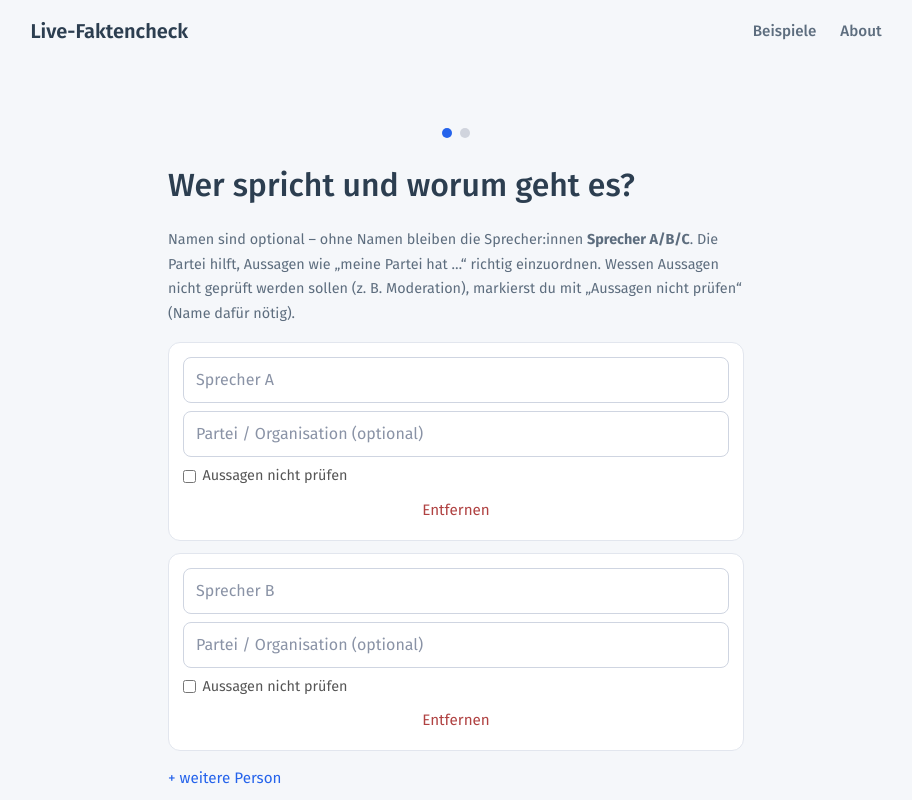
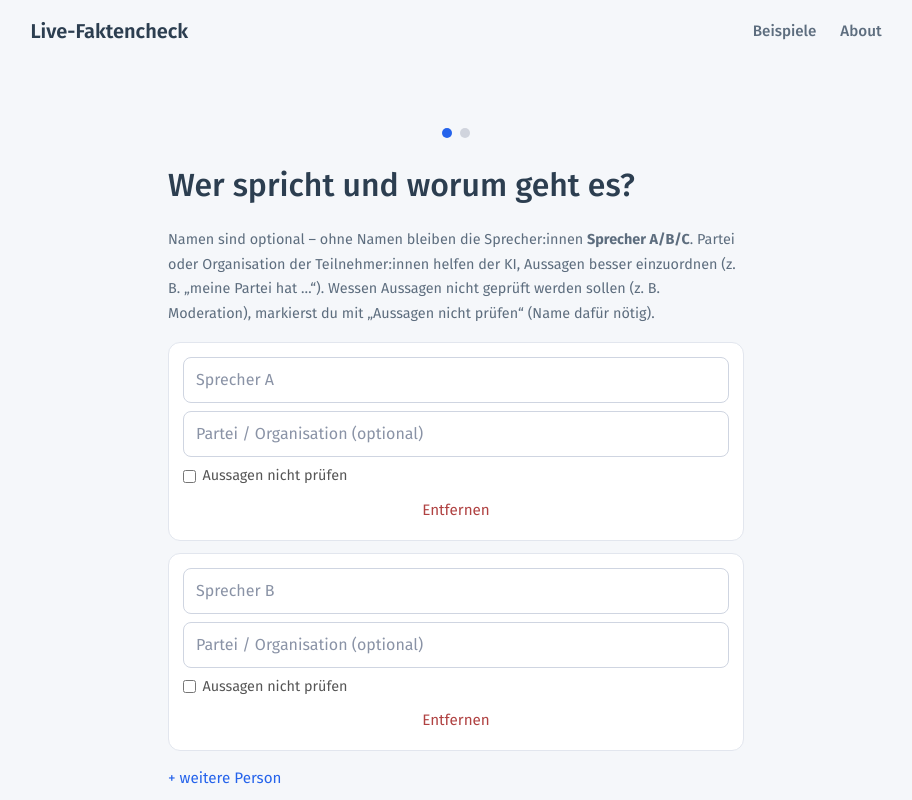
Before and after one commit to mertensu/live_faktencheck, a React (Vite) app in the folder frontend/: page /new in a window 1280 px wide. Shown: the top 800 px of the page, without its empty margins (184-1096 px from the left). Built offline with nearby package versions, Linux system fonts and the light colour scheme; no server answers.

Commit message:
Session wizard: clearer hint on why party/organisation helps

```diff
--- a/frontend/src/pages/NewSessionPage.jsx
+++ b/frontend/src/pages/NewSessionPage.jsx
@@ -73,7 +73,8 @@ export function NewSessionPage() {
             <h1>Wer spricht und worum geht es?</h1>
             <p className="wizard-hint">
               Namen sind optional – ohne Namen bleiben die Sprecher:innen <strong>Sprecher A/B/C</strong>.
-              Die Partei hilft, Aussagen wie „meine Partei hat …“ richtig einzuordnen. Wessen Aussagen
+              Partei oder Organisation der Teilnehmer:innen helfen der KI, Aussagen besser einzuordnen
+              (z. B. „meine Partei hat …“). Wessen Aussagen
               nicht geprüft werden sollen (z. B. Moderation), markierst du mit „Aussagen nicht prüfen“ (Name dafür nötig).
             </p>
             {state.people.map((p, i) => (
```
